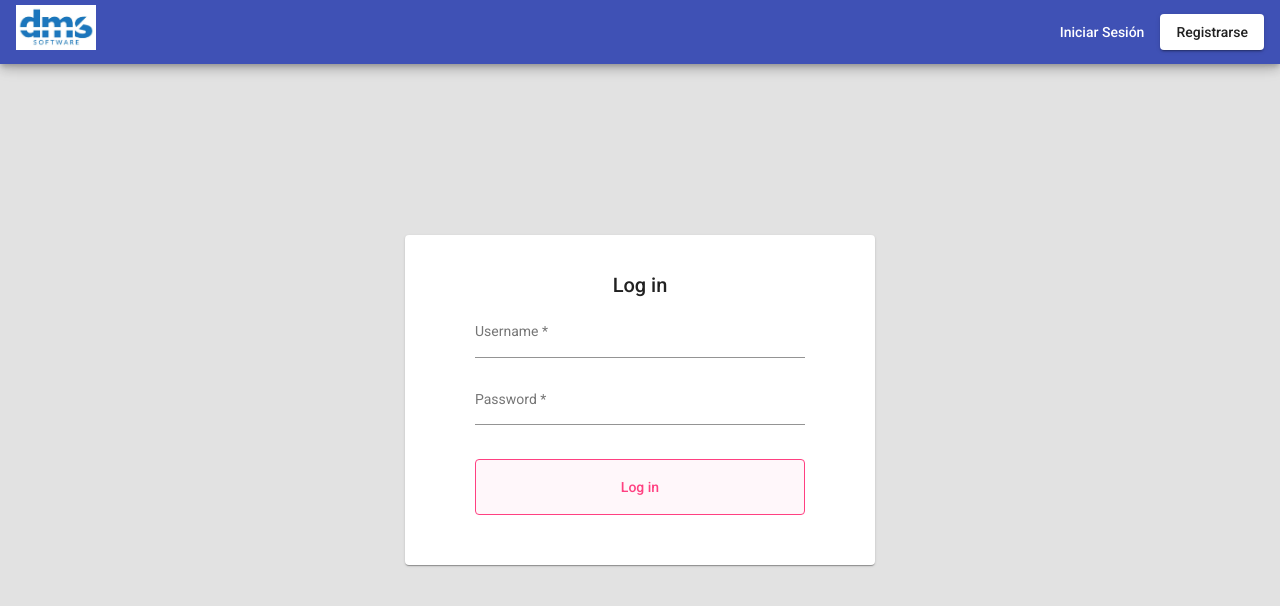
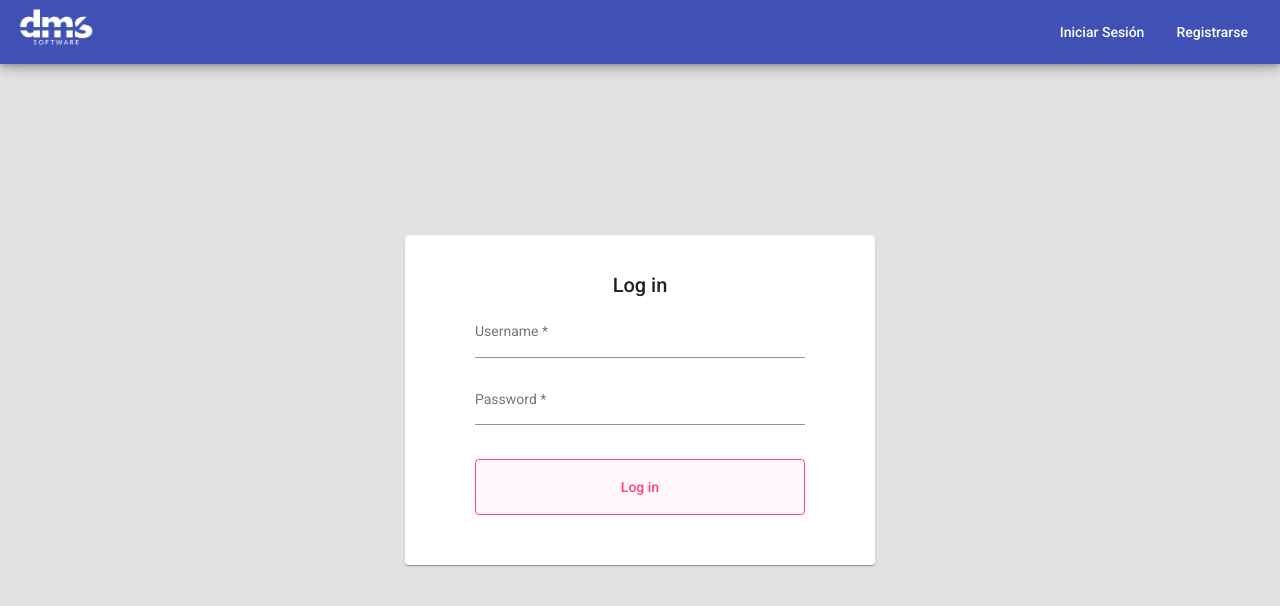
Before and after one commit to edwingrg10/dms-frontend, an Angular app: page /login in a window 1280 px wide. Shown: the top 606 px of the page. Built offline with nearby package versions, Linux system fonts and the light colour scheme.

Commit message:
fix with img dms

```diff
--- a/src/app/components/admin/toolbar/toolbar.component.html
+++ b/src/app/components/admin/toolbar/toolbar.component.html
@@ -1,5 +1,5 @@
 <mat-toolbar color="primary" class="app-header">
-  <div><img src="assets/dms.png" style="width: 80px;"></div>
+  <div><img src="assets/dms.png" style="width: 80px; filter: brightness(0) invert(1);"></div>
   <span class="nav-tool-items">
     <a mat-button routerLink="/clients" routerLinkActive="active">Clientes</a>
     <a mat-button routerLink="/products" routerLinkActive="active">Productos</a>
--- a/src/app/components/log-in/log-in.component.html
+++ b/src/app/components/log-in/log-in.component.html
@@ -1,8 +1,8 @@
 <mat-toolbar color="primary" class="app-header">
-  <div><img src="assets/dms.png" style="width: 80px;"></div>
+  <div><img src="assets/dms.png" style="width: 80px; filter: brightness(0) invert(1);"></div>
   <span class="nav-tool-items">
     <a mat-button routerLink="/login" routerLinkActive="active">Iniciar Sesión</a>
-    <a mat-button mat-raised-button routerLink="/register" routerLinkActive="active">Registrarse</a>
+    <a mat-button routerLink="/register" routerLinkActive="active">Registrarse</a>
   </span>
 </mat-toolbar>
 
--- a/src/app/components/register/register.component.html
+++ b/src/app/components/register/register.component.html
@@ -1,8 +1,8 @@
 <mat-toolbar color="primary" class="app-header">
-  <div><img src="assets/dms.png" style="width: 80px;"></div>
+  <div><img src="assets/dms.png" style="width: 80px; filter: brightness(0) invert(1);"></div>
   <span class="nav-tool-items">
     <a mat-button routerLink="/login" routerLinkActive="active">Iniciar Sesión</a>
-    <a mat-button mat-raised-button routerLink="/register" routerLinkActive="active">Registrarse</a>
+    <a mat-button routerLink="/register" routerLinkActive="active">Registrarse</a>
   </span>
 </mat-toolbar>
 
```
Also changed, not shown: src/assets/dms.png.
